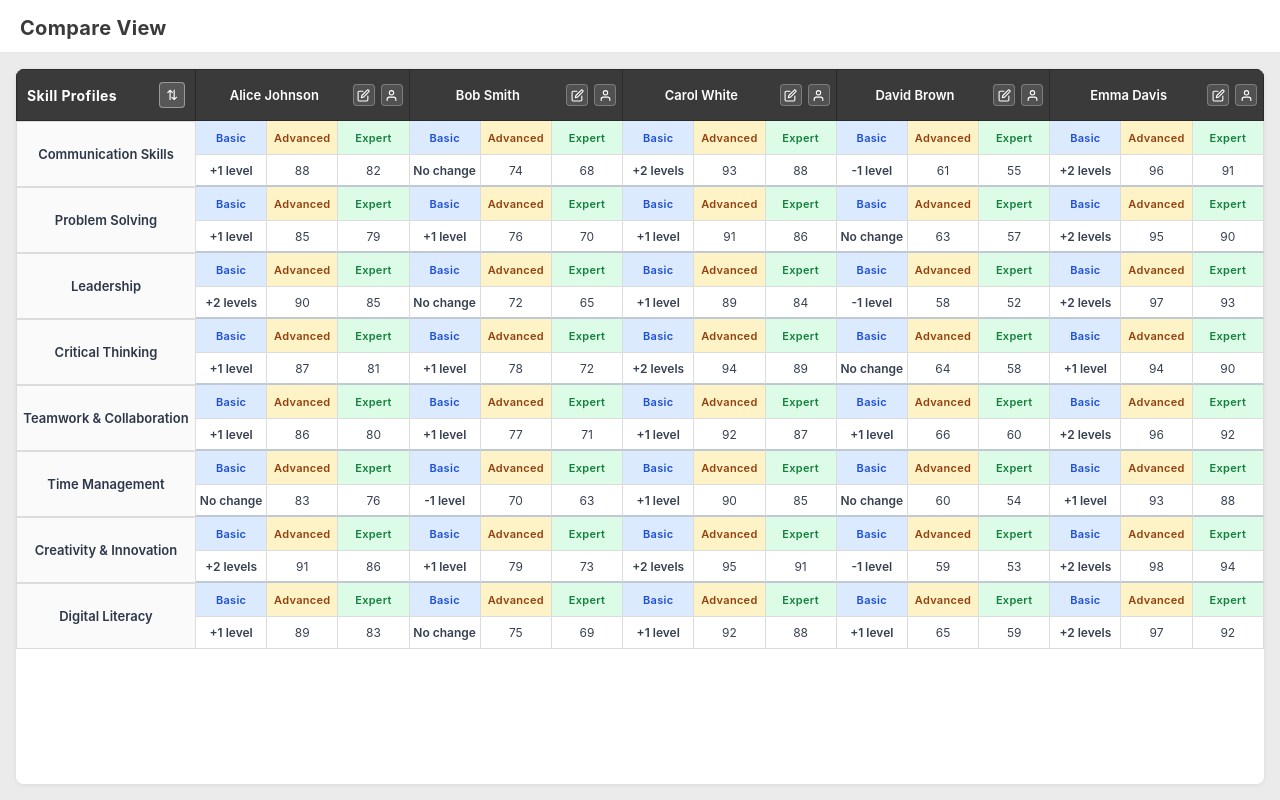
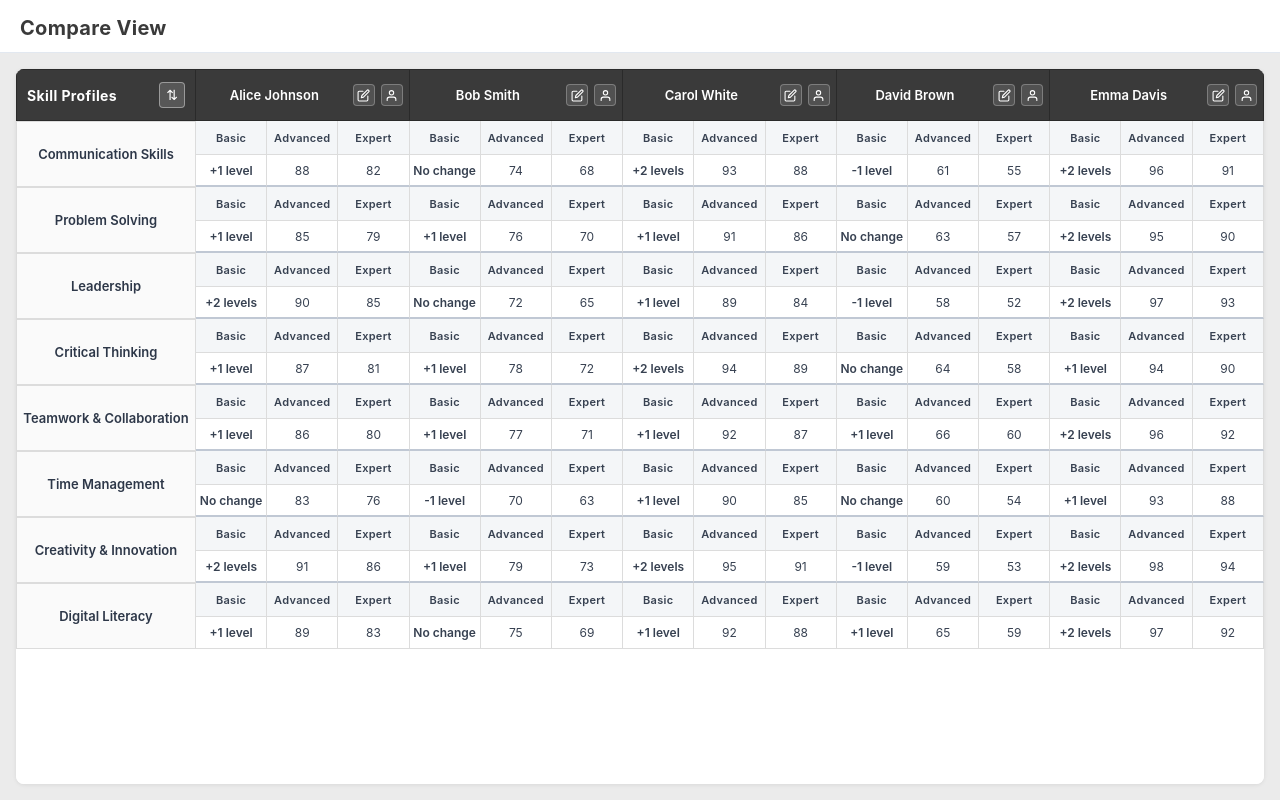
Before and after one commit to nimishawilson/ui-grid-demo, an Angular app: page /compare-view in a window 1280 px wide. Built offline with nearby package versions, Linux system fonts and the light colour scheme.

Commit message:
uniform color for basic, advance and expert

```diff
--- a/src/app/components/compare-grid/compare-grid.component.scss
+++ b/src/app/components/compare-grid/compare-grid.component.scss
@@ -219,19 +219,11 @@ td.stu-sep {
     background: $label-row-bg;
   }
 
-  .basic-label {
-    color: $basic-text;
-    background: $basic-bg;
-  }
-
-  .adv-label {
-    color: $adv-text;
-    background: $adv-bg;
-  }
-
+  .basic-label,
+  .adv-label,
   .exp-label {
-    color: $exp-text;
-    background: $exp-bg;
+    color: #374151;
+    background: $label-row-bg;
   }
 }
 
```
